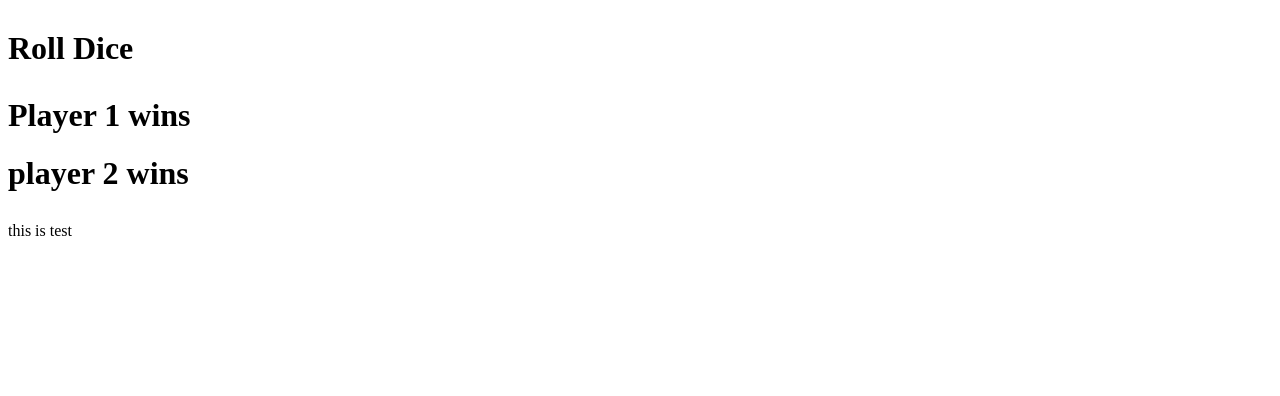
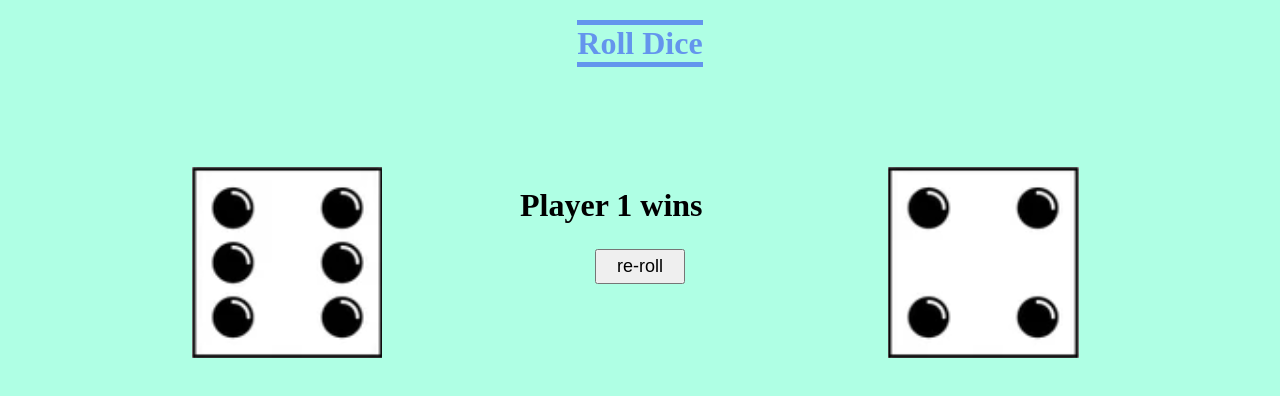
Before and after one commit to muazzambhatti/dice, a plain HTML site: page index.html in a window 1280 px wide. Drawn offline with Linux system fonts and the light colour scheme.

Commit message:
Add files via upload

```diff
--- a/index.html
+++ b/index.html
@@ -1,36 +1,213 @@
 <!DOCTYPE html>
 <html lang="en">
+
 <head>
     <meta charset="UTF-8">
     <meta http-equiv="X-UA-Compatible" content="IE=edge">
     <meta name="viewport" content="width=device-width, initial-scale=1.0">
     <title>dice</title>
     <style>
-       div {
-        /* position: relative;
-        display: flex;
-        flex-flow: column;
-        justify-content: center;
-        align-items: center; */
-        margin: 30px auto;
+        body {
+            margin: 0px auto;
+            width: 70%;
+            background-color: #afffe4;
         }
-        /* #anounce {
-            position:relative;
-            display: flex;
-        flex-flow: column;
-        justify-content: center;
-        align-items: center;
-        } */
+
+        #heading {
+            color: cornflowerblue;
+            border-left: 0px;
+            border-right: 0px;
+            border-top: 5px;
+            border-bottom: 5px;
+            border-color: cornflowerblue;
+            border-style: solid;
+            text-decoration: dotted;
+            display: block;
+            width: fit-content;
+            margin: 20px auto;
+        }
+
+        .headings {
+            display: block;
+            width: fit-content;
+            margin: 20px auto;
+            visibility: hidden;
+        }
+
+        #contentbox {
+            /* border: 1px solid black; */
+        }
+
+        #declarations {
+            width: 240px;
+            margin: 20px auto;
+            position: relative;
+            /* border: 1px solid black; */
+        }
+
+        #player1win {
+            position: absolute;
+        }
+
+        #player2win {
+            position: absolute;
+        }
+        #noplayerwin {
+            position: absolute;
+        }
+
+        #dicebox {
+            margin-top: 100px;
+        }
+        #leftdice {
+            float: left;
+            position: relative;
+            width: 200px;
+            aspect-ratio: 1/1;
+            /* border: 1px solid red; */
+        }
+
+        #rightdice {
+            position: relative;
+            float: right;
+            width: 200px;
+            aspect-ratio: 1/1;
+            /* border: 1px solid red; */
+        }
+
+        #btnbox {
+            border: 2px solid rgba(0, 128, 0, 0);
+            margin: 0px auto;
+            width: 50%;
+        }
+
+        #btn {
+            display: block;
+            /* width: 150px; */
+            margin: 80px auto;
+            font-size: large;
+            padding: 5px 20px;
+        }
+
+        img {
+            position: absolute;
+            visibility: hidden;
+        }
+
+        @media screen and (max-width:420px) {
+            #declarations {
+                bottom: 80px;
+            }
+            #btnbox {
+                margin-top: 150px;
+            }
+        }
     </style>
 </head>
+
 <body>
-    <div>
-        <h1 class="headings">Roll Dice</h1>
-        <div id="anounce">
+    <h1 id="heading">Roll Dice</h1>
+    <div id="contentbox">
+        <div id="declarations">
             <h1 class="headings" id="player1win">Player 1 wins</h1>
-            <h1 class="headings" id="player2win">player 2 wins</h1>
+            <h1 class="headings" id="player2win">Player 2 wins</h1>
+            <h1 class="headings" id="noplayerwin">Players are equal</h1>
+        </div>
+        <div id="dicebox">
+            <div id="leftdice">
+                <img src="oneface.png" id="onel">
+                <img src="twoface.png" id="twol">
+                <img src="threeface.png" id="threel">
+                <img src="fourface.png" id="fourl">
+                <img src="fiveface.png" id="fivel">
+                <img src="sixface.png" id="sixl">
+            </div>
+            <div id="rightdice">
+                <img src="oneface.png" id="oner">
+                <img src="twoface.png" id="twor">
+                <img src="threeface.png" id="threer">
+                <img src="fourface.png" id="fourr">
+                <img src="fiveface.png" id="fiver">
+                <img src="sixface.png" id="sixr">
+            </div>
+            <div id="btnbox">
+                <input id="btn" type="button" value="re-roll" onClick="window.location.reload();">
+            </div>
         </div>
     </div>
-    <p>this is test</p>
+    <script>
+        n = Math.random()
+        n = n * 6
+        dice1 = Math.floor(n)
+        m = Math.random()
+        m = m * 6
+        dice2 = Math.floor(m)
+        switch (dice1) {
+            case 0:
+                document.getElementById("onel").style.visibility = ("visible")
+                break;
+            case 1:
+                document.getElementById("twol").style.visibility = ("visible")
+
+                break;
+            case 2:
+                document.getElementById("threel").style.visibility = ("visible")
+
+                break;
+            case 3:
+                document.getElementById("fourl").style.visibility = ("visible")
+
+                break;
+            case 4:
+                document.getElementById("fivel").style.visibility = ("visible")
+
+                break;
+            case 5:
+                document.getElementById("sixl").style.visibility = ("visible")
+
+                break;
+
+            default:
+                break;
+        }
+        switch (dice2) {
+            case 0:
+                document.getElementById("oner").style.visibility = ("visible")
+
+                break;
+            case 1:
+                document.getElementById("twor").style.visibility = ("visible")
+
+                break;
+            case 2:
+                document.getElementById("threer").style.visibility = ("visible")
+
+                break;
+            case 3:
+                document.getElementById("fourr").style.visibility = ("visible")
+
+                break;
+            case 4:
+                document.getElementById("fiver").style.visibility = ("visible")
+
+                break;
+            case 5:
+                document.getElementById("sixr").style.visibility = ("visible")
+
+                break;
+
+            default:
+                break;
+        }
+        if (dice1>dice2) {
+            document.getElementById("player1win").style.visibility = ("visible")
+        } else if (dice1<dice2){
+            document.getElementById("player2win").style.visibility = ("visible")
+        } else {
+            document.getElementById("noplayerwin").style.visibility = ("visible")
+        }
+
+    </script>
 </body>
+
 </html>
```
Also changed, not shown: fiveface.png (added), fourface.png (added), oneface.png (added), sixface.png (added), threeface.png (added), twoface.png (added).
